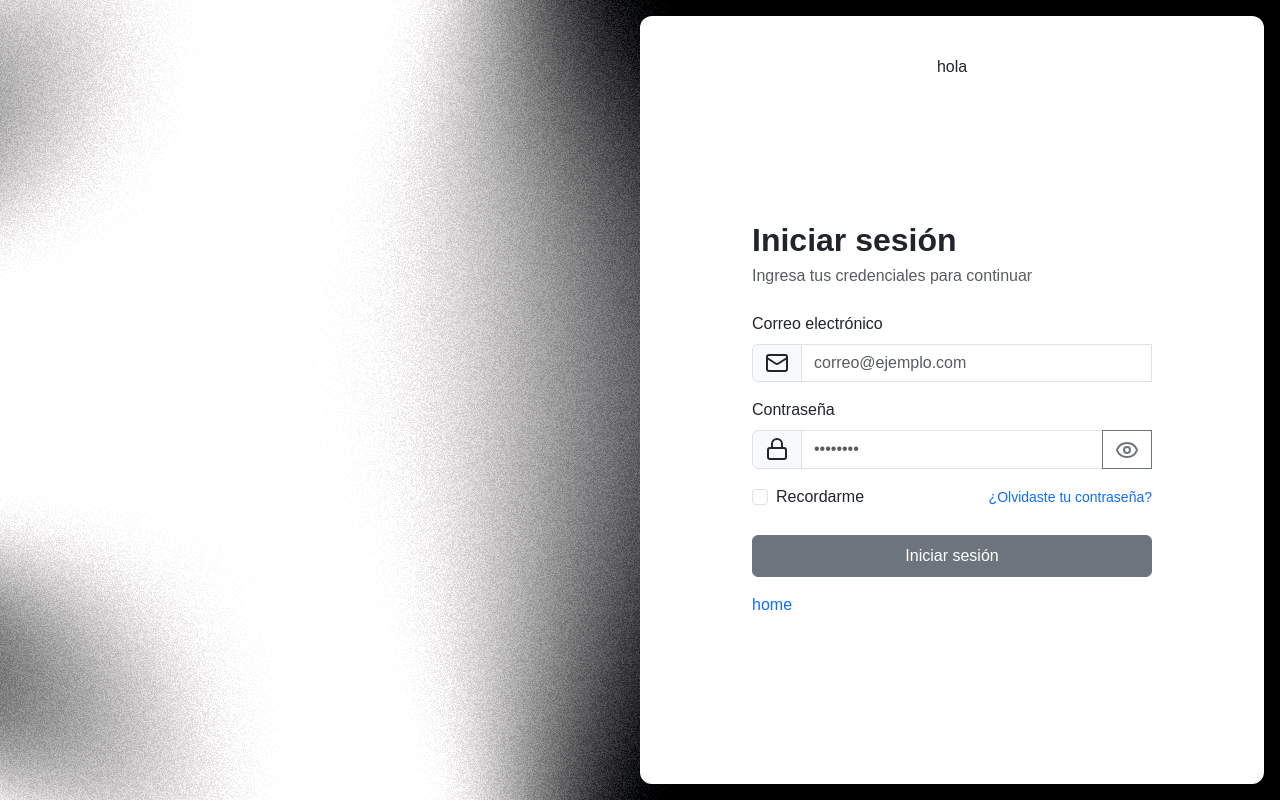
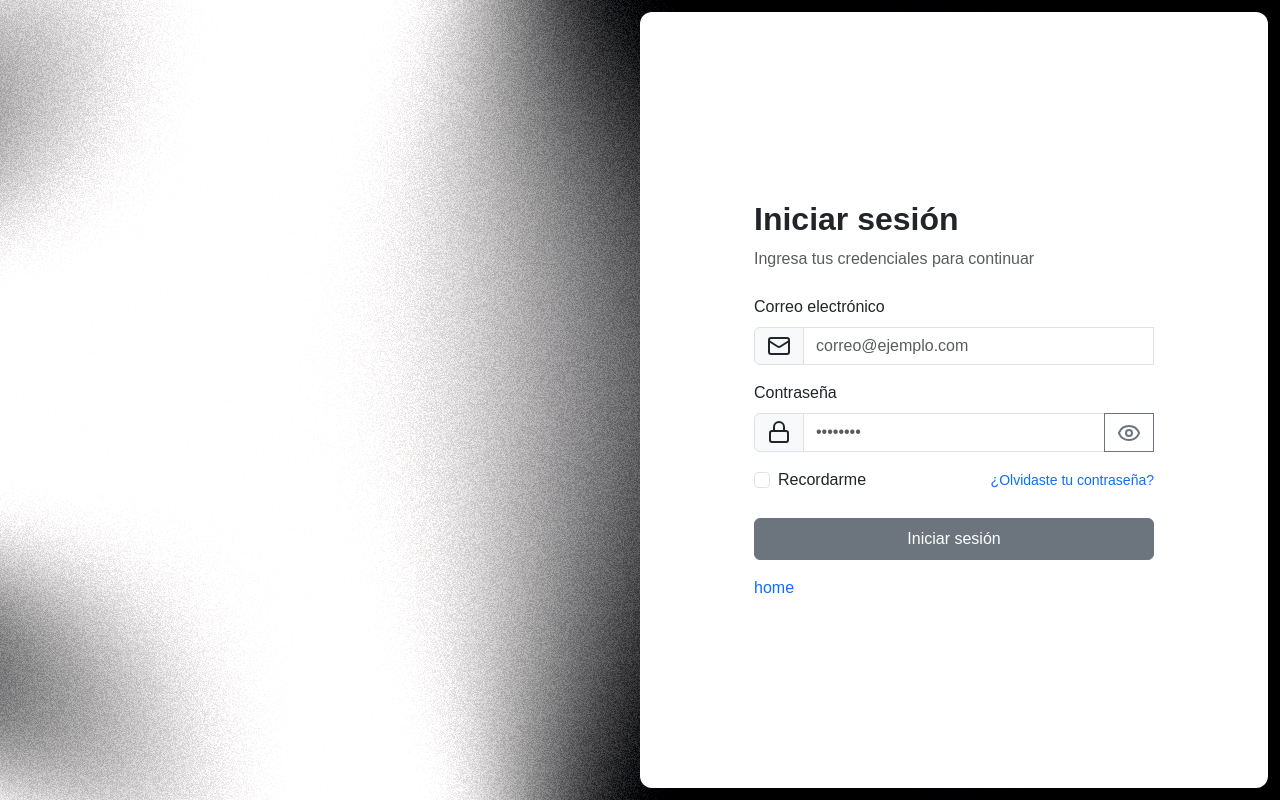
Before and after one commit to steverova/empty-boostrap-template-admin, a React (Vite) app: page /signin in a window 1280 px wide. Built offline with nearby package versions, Linux system fonts and the light colour scheme.

Commit message:
Adjust spacing and layout in sign-in page and components
- Reduce padding in sign-in form wrapper and card
- Remove vertical margin from main content area
- Decrease OTP input gap and height
- Remove commented-out copy/reset buttons
- Clean up test button in sign-in page

```diff
--- a/src/components/blocks/layout/layout.tsx
+++ b/src/components/blocks/layout/layout.tsx
@@ -53,7 +53,7 @@ export default function Layout() {
 			/>
 
 			<div className='d-flex flex-column flex-grow-1 overflow-hidden'>
-				<Navbar className={`bg-success-subtle d-flex gap-2`}>
+				<Navbar className={`bg-success-subtle d-flex gap-2 p-0`}>
 					<Button
 						onClick={handleToggle}
 						variant='light'
@@ -106,7 +106,7 @@ export default function Layout() {
 
 				<main className='flex-grow-1 d-flex flex-row overflow-auto bg-success-subtle'>
 					<div
-						className='flex-grow-1 mx-2 my-2 content-scroll rounded-3 bg-body'
+						className='flex-grow-1 mx-2 content-scroll rounded-3 bg-body'
 						style={{
 							overflow: 'auto',
 							minHeight: 0,
--- a/src/components/shared/otp.tsx
+++ b/src/components/shared/otp.tsx
@@ -126,7 +126,7 @@ export default function Otp({
 
 	return (
 		<div className={className}>
-			<InputGroup className='justify-content-center gap-2'>
+			<InputGroup className='justify-content-center gap-1'>
 				{digits.map((digit, i) => (
 					<Form.Control
 						key={i}
@@ -143,8 +143,7 @@ export default function Otp({
 						onFocus={(e) => e.target.select()}
 						className='text-center fw-semibold'
 						style={{
-							width: '48px',
-							height: '56px',
+							height: '48px',
 							fontSize: '1.5rem',
 							letterSpacing: '0',
 							borderColor: digit ? accentColor : undefined,
@@ -154,29 +153,6 @@ export default function Otp({
 					/>
 				))}
 			</InputGroup>
-
-			{/*<div className='d-flex justify-content-center gap-2 mt-3'>
-				<Button
-					variant='outline-secondary'
-					size='sm'
-					disabled={disabled}
-					onClick={handleCopy}
-					title='Copiar código'
-				>
-					<ClipboardPaste size={14} className='me-1' />
-					Copiar
-				</Button>
-				<Button
-					variant='outline-secondary'
-					size='sm'
-					disabled={disabled}
-					onClick={handleReset}
-					title='Limpiar'
-				>
-					<RotateCcw size={14} className='me-1' />
-					Limpiar
-				</Button>
-			</div>*/}
 		</div>
 	)
 }
--- a/src/pages/signin/index.tsx
+++ b/src/pages/signin/index.tsx
@@ -32,12 +32,15 @@ export function Component() {
 				<style>{`
             .signin-form-wrapper {
               width: 100%;
-              padding: 16px;
+              padding: 8px;
             }
             @media (min-width: 992px) {
               .signin-form-wrapper {
                 width: 50%;
-                padding: 16px 16px 16px 0;
+                padding: 12px 12px 12px 0;
+              }
+              .signin-card {
+                padding: 24px !important;
               }
             }
           `}</style>
@@ -70,21 +73,13 @@ export function Component() {
 
 				<div className='position-absolute top-0 end-0 h-100 signin-form-wrapper'>
 					<Card
-						className='h-100 border-0'
-						style={{ borderRadius: 12, padding: '32px' }}
+						className='h-100 border-0 signin-card '
+						style={{ borderRadius: 12 }}
 					>
-						<button
-							onClick={() => otpModal.open()}
-							className='btn btn-neutral'
-							type='button'
-						>
-							hola
-						</button>
-
 						<Card.Body className='d-flex align-items-center justify-content-center p-0'>
 							<div className='w-100' style={{ maxWidth: 400 }}>
-								<h2 className='fw-bold mb-1'>Iniciar sesión</h2>
-								<p className='text-muted mb-4'>
+								<h2 className='fw-bold mb-1 mb-md-2'>Iniciar sesión</h2>
+								<p className='text-muted mb-3 mb-md-4'>
 									Ingresa tus credenciales para continuar
 								</p>
 								<SignInForm />
@@ -100,10 +95,7 @@ export function Component() {
 				</div>
 			</div>
 
-			<ModalDialog
-				onHide={otpModal.close}
-				show={otpModal.isOpen}
-			>
+			<ModalDialog onHide={otpModal.close} show={otpModal.isOpen}>
 				<div>
 					<Alert variant='light'>
 						Hemos enviado tu código OTP a [email@example.com]. Por favor,
```
